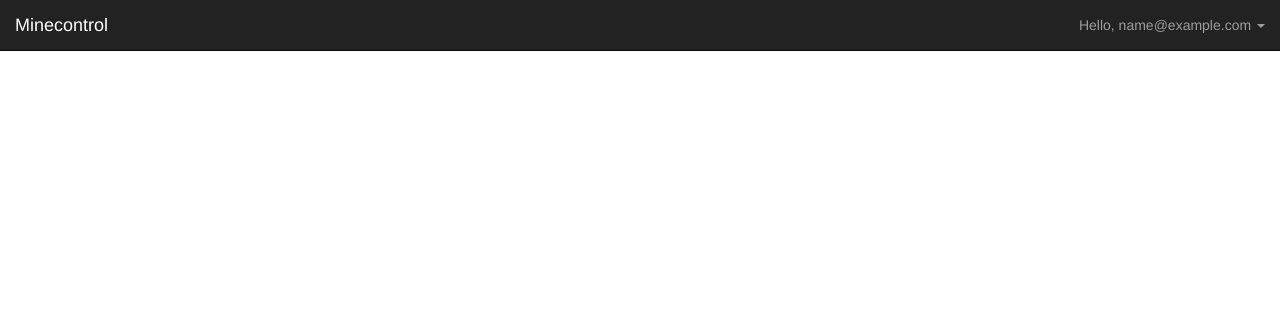
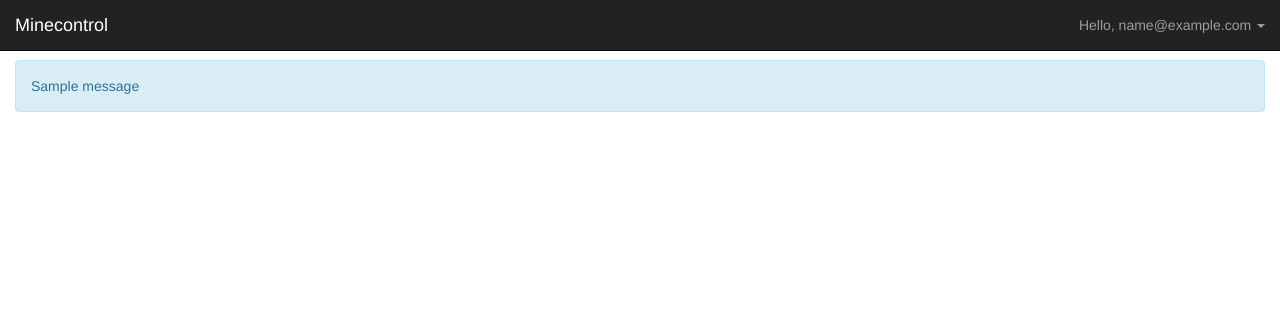
Before and after one commit to echo0101/mc-aws-cp, a Flask app: page / in a window 1280 px wide. Shown: the top 311 px of the page. Run offline with Flask 2, Linux system fonts and the light colour scheme; a user stored in the database is signed in; tables that the repository leaves empty hold one stand-in row (values such as "Sample post"); one stand-in notice (Sample message) is shown; some libraries are stand-ins or nearby versions.

Commit message:
moved flashes to base template

```diff
--- a/minecontrol/templates/base.html
+++ b/minecontrol/templates/base.html
@@ -12,7 +12,7 @@
     <style>
     /* Move down content because we have a fixed navbar that is 50px tall */
     body {
-      padding-top: 50px;
+      padding-top: 60px;
     }
     </style>
     <!-- HTML5 Shim and Respond.js IE8 support of HTML5 elements and media queries -->
@@ -55,6 +55,11 @@
     </div>
 
     <div class="container-fluid">
+      {% with messages = get_flashed_messages() %}
+      {% for message in messages %}
+      <div class="alert alert-info" role="alert">{{ message }}</div>
+      {% endfor %}
+      {% endwith %}
       {% block content %}{% endblock %}
     </div>
 
--- a/minecontrol/templates/confirm.html
+++ b/minecontrol/templates/confirm.html
@@ -1,11 +1,6 @@
 {% extends "base.html" %}
 {% block content %}
 <h1>Are you sure?</h1>
-{% with messages = get_flashed_messages() %}
-{% for message in messages %}
-<div class="alert alert-info" role="alert">{{ message }}</div>
-{% endfor %}
-{% endwith %}
 {{ prompt }}
 <form method="POST" role="form">
   <input type="hidden" name="csrf_token" value="{{ csrf_token() }}"/>
--- a/minecontrol/templates/manage.html
+++ b/minecontrol/templates/manage.html
@@ -1,11 +1,6 @@
 {% extends "base.html" %}
 {% block content %}
 <h1>Manage Servers</h1>
-{% with messages = get_flashed_messages() %}
-{% for message in messages %}
-<div class="alert alert-info" role="alert">{{ message }}</div>
-{% endfor %}
-{% endwith %}
 
 <button id="reload-button" type="button" class="btn btn-default">Reload</button></br>
 
--- a/minecontrol/templates/user.html
+++ b/minecontrol/templates/user.html
@@ -1,11 +1,6 @@
 {% extends "base.html" %}
 {% block content %}
 <h1>{{ action }} User</h1>
-{% with messages = get_flashed_messages() %}
-{% for message in messages %}
-<div class="alert alert-info" role="alert">{{ message }}</div>
-{% endfor %}
-{% endwith %}
 
 <form method="POST" role="form">
   <input type="hidden" name="csrf_token" value="{{ csrf_token() }}"/>
--- a/minecontrol/templates/users.html
+++ b/minecontrol/templates/users.html
@@ -1,11 +1,6 @@
 {% extends "base.html" %}
 {% block content %}
 <h1>Manage Users</h1>
-{% with messages = get_flashed_messages() %}
-{% for message in messages %}
-<div class="alert alert-info" role="alert">{{ message }}</div>
-{% endfor %}
-{% endwith %}
 
 <table class="table table-bordered table-striped">
   <thead>
```
